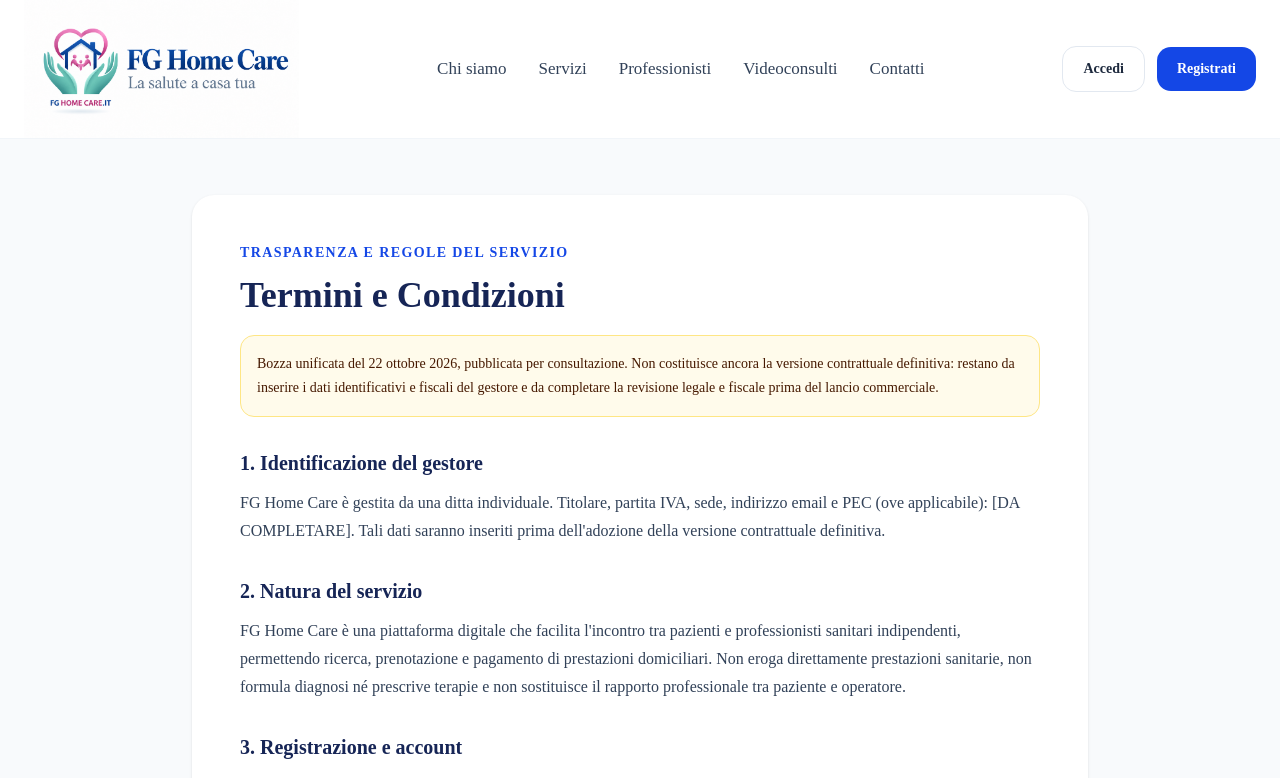
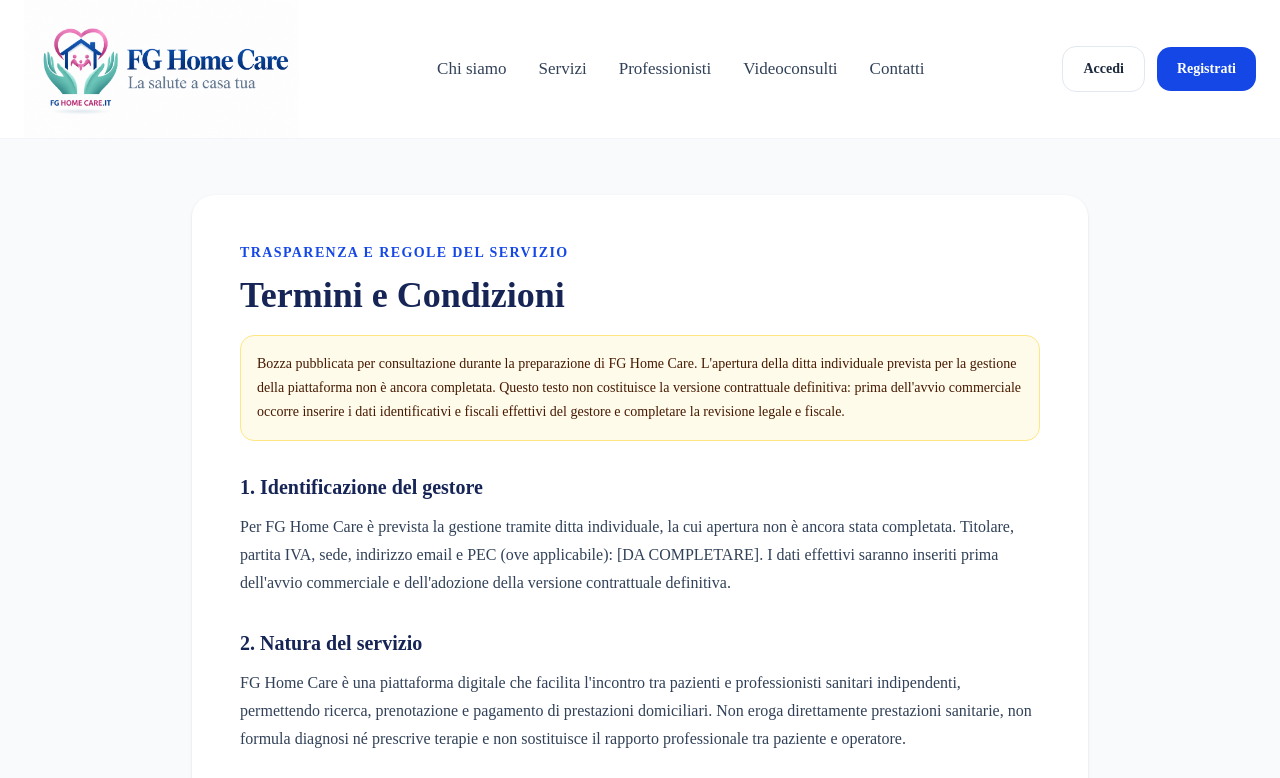
Before and after one commit to Francescogenovese9-oss/fg-home-care, a Next.js app: page /termini-e-condizioni in a window 1280 px wide. Shown: the top 778 px of the page. Built offline with nearby package versions, Linux system fonts and the light colour scheme.

Commit message:
Clarify pre-launch sole proprietorship status in terms

```diff
--- a/app/termini-e-condizioni/page.tsx
+++ b/app/termini-e-condizioni/page.tsx
@@ -3,7 +3,7 @@ import Header from "@/components/layout/Header";
 import Footer from "@/components/layout/Footer";
 
 const sections = [
-  {"title":"1. Identificazione del gestore","text":"FG Home Care è gestita da una ditta individuale. Titolare, partita IVA, sede, indirizzo email e PEC (ove applicabile): [DA COMPLETARE]. Tali dati saranno inseriti prima dell'adozione della versione contrattuale definitiva."},
+  {"title":"1. Identificazione del gestore","text":"Per FG Home Care è prevista la gestione tramite ditta individuale, la cui apertura non è ancora stata completata. Titolare, partita IVA, sede, indirizzo email e PEC (ove applicabile): [DA COMPLETARE]. I dati effettivi saranno inseriti prima dell'avvio commerciale e dell'adozione della versione contrattuale definitiva."},
   {"title":"2. Natura del servizio","text":"FG Home Care è una piattaforma digitale che facilita l'incontro tra pazienti e professionisti sanitari indipendenti, permettendo ricerca, prenotazione e pagamento di prestazioni domiciliari. Non eroga direttamente prestazioni sanitarie, non formula diagnosi né prescrive terapie e non sostituisce il rapporto professionale tra paziente e operatore."},
   {"title":"3. Registrazione e account","text":"Gli utenti devono fornire dati veritieri, custodire le credenziali e utilizzare il servizio lecitamente. I professionisti accedono alle funzionalità riservate previa verifica e approvazione del profilo. Limitazioni e sospensioni devono essere proporzionate e rispettare gli obblighi di legge."},
   {"title":"4. Professionisti, verifiche e responsabilità","text":"Ogni professionista opera autonomamente e deve mantenere abilitazioni, iscrizioni, autorizzazioni e coperture assicurative richieste. È responsabile delle valutazioni cliniche, del consenso informato ove richiesto e dell'esecuzione delle prestazioni. Le verifiche documentali della piattaforma non garantiscono in assoluto la qualità delle prestazioni. FG Home Care risponde dei propri obblighi e delle proprie condotte secondo legge; non sono escluse responsabilità inderogabili."},
@@ -32,7 +32,7 @@ export default function TerminiCondizioniPage() {
           <p className="text-sm font-semibold uppercase tracking-widest text-blue-700">Trasparenza e regole del servizio</p>
           <h1 className="mt-3 text-3xl font-bold text-blue-950 sm:text-4xl">Termini e Condizioni</h1>
           <p className="mt-5 rounded-xl border border-amber-200 bg-amber-50 p-4 text-sm leading-6 text-amber-950">
-            Bozza unificata del 22 ottobre 2026, pubblicata per consultazione. Non costituisce ancora la versione contrattuale definitiva: restano da inserire i dati identificativi e fiscali del gestore e da completare la revisione legale e fiscale prima del lancio commerciale.
+            Bozza pubblicata per consultazione durante la preparazione di FG Home Care. L'apertura della ditta individuale prevista per la gestione della piattaforma non è ancora completata. Questo testo non costituisce la versione contrattuale definitiva: prima dell'avvio commerciale occorre inserire i dati identificativi e fiscali effettivi del gestore e completare la revisione legale e fiscale.
           </p>
           <div className="mt-8 space-y-8">
             {sections.map((section) => (
@@ -44,7 +44,7 @@ export default function TerminiCondizioniPage() {
           </div>
           <section className="mt-9 rounded-xl bg-blue-50 p-5">
             <h2 className="font-bold text-blue-950">Dati del gestore — da completare</h2>
-            <p className="mt-2 text-sm leading-6 text-slate-700">Titolare della ditta individuale: [DA COMPLETARE]. Partita IVA: [DA COMPLETARE]. Sede: [DA COMPLETARE]. Email e PEC (ove applicabile): [DA COMPLETARE]. Restano inoltre da definire le clausole specifiche su recesso, gestione reclami, fiscalità e dati sanitari prima della versione definitiva.</p>
+            <p className="mt-2 text-sm leading-6 text-slate-700">Titolare della futura ditta individuale: [DA COMPLETARE]. Partita IVA (non ancora aperta): [DA COMPLETARE]. Sede: [DA COMPLETARE]. Email e PEC (ove applicabile): [DA COMPLETARE]. Restano inoltre da definire le clausole specifiche su recesso, gestione reclami, fiscalità e dati sanitari prima della versione definitiva.</p>
           </section>
           <div className="mt-8 flex flex-wrap gap-5 text-sm font-semibold text-blue-700">
             <Link href="/carta-dei-servizi" className="hover:underline">Carta dei Servizi →</Link>
```
